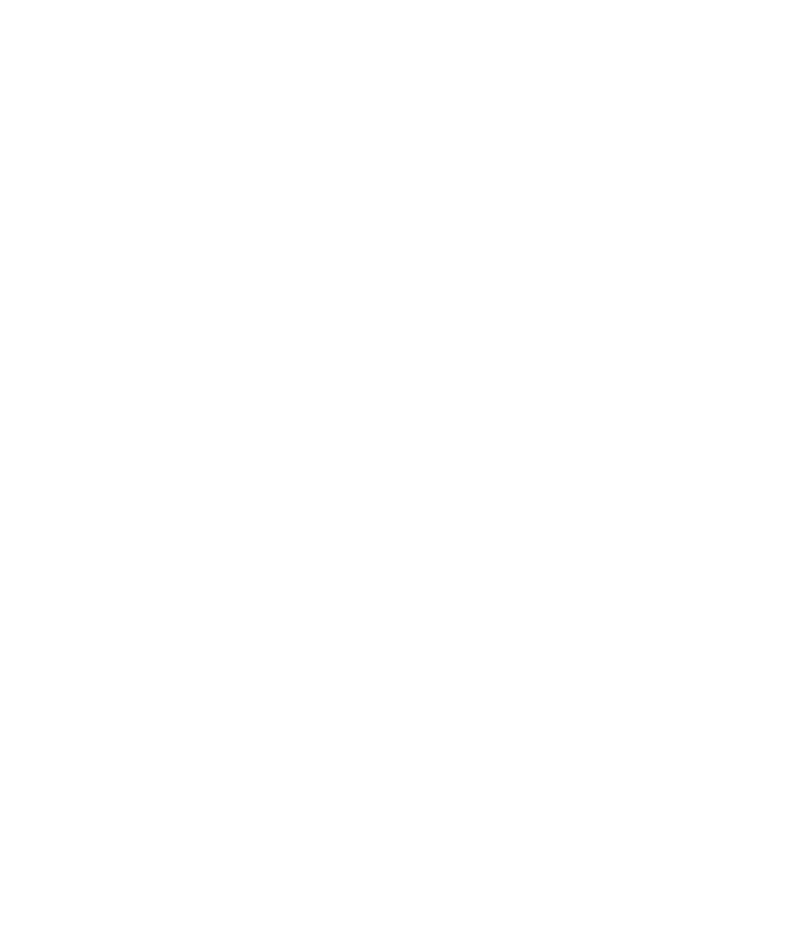
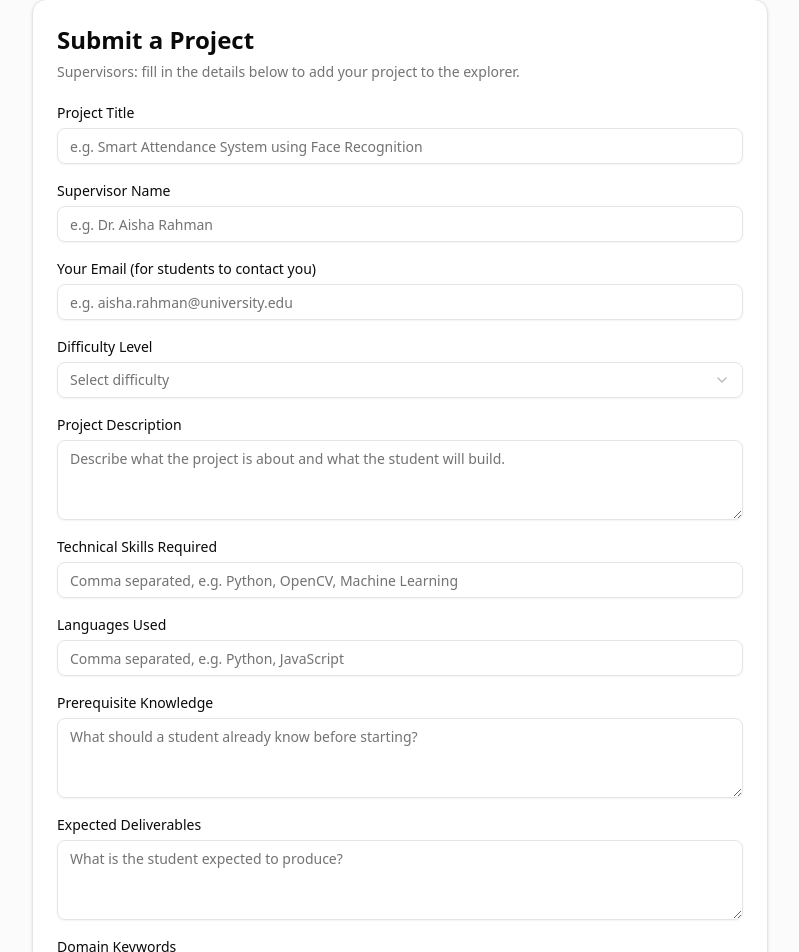
Before and after one commit to anipython1/Orbital-Team-Enzyme-7627, a React (Vite) app in the folder frontend/: page /submit-project in a window 1280 px wide. Before the commit this address had no page. Shown: the part 98-1050 px from the top of the page, without its empty margins (240-1039 px from the left). Before the commit the page ends 800 px from the top, so only its background shows below. Built offline with nearby package versions, Linux system fonts and the light colour scheme.

Commit message:
added option for supervisors to put their email

```diff
--- a/frontend/src/App.jsx
+++ b/frontend/src/App.jsx
@@ -4,6 +4,7 @@
 import Register from "./pages/Register"
 import StudentDashboard from "./pages/StudentDashboard"
 import ExploreProjects from "./pages/ExploreProjects"
+import SubmitProject from "./pages/SubmitProject"
 
 export default function App() {
   return (
@@ -13,6 +14,7 @@
       <Route path="/register" element={<Register />} />
       <Route path="/dashboard" element={<StudentDashboard />} />
       <Route path="/explore" element={<ExploreProjects />} />
+      <Route path="/submit-project" element={<SubmitProject />} />
     </Routes>
   )
 }
--- a/frontend/src/components/ProjectDetailModal.jsx
+++ b/frontend/src/components/ProjectDetailModal.jsx
@@ -66,6 +66,17 @@
             <p className="text-sm text-muted-foreground">
               Supervisor: {project.supervisor_name}
             </p>
+            {project.contact_email && (
+              <p className="text-sm text-muted-foreground">
+                Contact:{" "}
+                <a
+                  href={`mailto:${project.contact_email}`}
+                  className="underline hover:text-foreground"
+                >
+                  {project.contact_email}
+                </a>
+              </p>
+            )}
             <Badge
               className="mt-1"
               variant={difficultyVariant[project.difficulty] || "outline"}
--- /dev/null
+++ b/frontend/src/components/ui/textarea.jsx
@@ -0,0 +1,18 @@
+import * as React from "react"
+
+import { cn } from "@/lib/utils"
+
+function Textarea({ className, ...props }) {
+  return (
+    <textarea
+      data-slot="textarea"
+      className={cn(
+        "border-input placeholder:text-muted-foreground focus-visible:border-ring focus-visible:ring-ring/50 flex min-h-20 w-full rounded-md border bg-transparent px-3 py-2 text-base shadow-xs transition-[color,box-shadow] outline-none focus-visible:ring-[3px] disabled:cursor-not-allowed disabled:opacity-50 md:text-sm",
+        className
+      )}
+      {...props}
+    />
+  )
+}
+
+export { Textarea }
--- a/frontend/src/lib/api.js
+++ b/frontend/src/lib/api.js
@@ -19,5 +19,6 @@
   register: (user) => request("/register", { method: "POST", body: JSON.stringify(user) }),
   login: (credentials) => request("/login", { method: "POST", body: JSON.stringify(credentials) }),
   getProjects: () => request("/projects"),
+  createProject: (project) => request("/projects", { method: "POST", body: JSON.stringify(project) }),
   matchProjects: (profile) => request("/match", { method: "POST", body: JSON.stringify(profile) }),
 }
--- a/frontend/src/pages/Landing.jsx
+++ b/frontend/src/pages/Landing.jsx
@@ -49,6 +49,9 @@
           <Button size="lg" variant="outline" asChild>
             <Link to="/explore">Explore Projects</Link>
           </Button>
+          <Button size="lg" variant="outline" asChild>
+            <Link to="/submit-project">Submit Project</Link>
+          </Button>
         </div>
 
         {/* Feature cards */}
--- /dev/null
+++ b/frontend/src/pages/SubmitProject.jsx
@@ -0,0 +1,255 @@
+import { useState } from "react"
+import { Link, useNavigate } from "react-router-dom"
+import { ArrowLeft, GraduationCap } from "lucide-react"
+import { Button } from "@/components/ui/button"
+import {
+  Card,
+  CardContent,
+  CardDescription,
+  CardHeader,
+  CardTitle,
+} from "@/components/ui/card"
+import { Input } from "@/components/ui/input"
+import { Label } from "@/components/ui/label"
+import { Textarea } from "@/components/ui/textarea"
+import {
+  Select,
+  SelectContent,
+  SelectItem,
+  SelectTrigger,
+  SelectValue,
+} from "@/components/ui/select"
+import { api } from "@/lib/api"
+
+const EMPTY_FORM = {
+  title: "",
+  supervisor_name: "",
+  contact_email: "",
+  difficulty: "",
+  description: "",
+  required_skills: "",
+  languages: "",
+  prerequisite_knowledge: "",
+  expected_deliverables: "",
+  domain_keywords: "",
+}
+
+/**
+ * Page where supervisors submit a new project.
+ * Reached from the "Submit Project" button on the landing page.
+ */
+export default function SubmitProject() {
+  const navigate = useNavigate()
+  const [form, setForm] = useState(EMPTY_FORM)
+  const [error, setError] = useState("")
+  const [loading, setLoading] = useState(false)
+
+  // Update one field of the form.
+  function update(field, value) {
+    setForm((prev) => ({ ...prev, [field]: value }))
+  }
+
+  async function handleSubmit(event) {
+    event.preventDefault()
+    setError("")
+
+    // Basic validation
+    if (form.title.trim().length < 3) {
+      setError("Please enter a project title.")
+      return
+    }
+    if (form.supervisor_name.trim().length < 2) {
+      setError("Please enter the supervisor name.")
+      return
+    }
+    if (!/^[^\s@]+@[^\s@]+\.[^\s@]+$/.test(form.contact_email.trim())) {
+      setError("Please enter a valid contact email.")
+      return
+    }
+    if (!form.difficulty) {
+      setError("Please select a difficulty level.")
+      return
+    }
+    if (form.description.trim().length < 10) {
+      setError("Please enter a project description.")
+      return
+    }
+    if (!form.required_skills.trim()) {
+      setError("Please list the technical skills required.")
+      return
+    }
+
+    // Call  backend
+    setLoading(true)
+    try {
+      await api.createProject(form)
+      navigate("/explore")
+    } catch (err) {
+      setError(err.message)
+    } finally {
+      setLoading(false)
+    }
+  }
+
+  return (
+    <div className="min-h-screen bg-muted/40">
+      <header className="border-b bg-background">
+        <div className="mx-auto flex max-w-3xl items-center justify-between px-4 py-4">
+          <div className="flex items-center gap-2 font-semibold">
+            <GraduationCap className="size-6" />
+            FindMyFYP
+          </div>
+          <Button variant="ghost" size="sm" asChild>
+            <Link to="/">
+              <ArrowLeft /> Back to Home
+            </Link>
+          </Button>
+        </div>
+      </header>
+
+      <main className="mx-auto max-w-3xl px-4 py-8">
+        <Card>
+          <CardHeader>
+            <CardTitle className="text-2xl">Submit a Project</CardTitle>
+            <CardDescription>
+              Supervisors: fill in the details below to add your project to the
+              explorer.
+            </CardDescription>
+          </CardHeader>
+          <CardContent>
+            <form onSubmit={handleSubmit} className="grid gap-5">
+              <div className="grid gap-2">
+                <Label htmlFor="title">Project Title</Label>
+                <Input
+                  id="title"
+                  placeholder="e.g. Smart Attendance System using Face Recognition"
+                  value={form.title}
+                  onChange={(e) => update("title", e.target.value)}
+                  required
+                />
+              </div>
+
+              <div className="grid gap-2">
+                <Label htmlFor="supervisor_name">Supervisor Name</Label>
+                <Input
+                  id="supervisor_name"
+                  placeholder="e.g. Dr. Aisha Rahman"
+                  value={form.supervisor_name}
+                  onChange={(e) => update("supervisor_name", e.target.value)}
+                  required
+                />
+              </div>
+
+              <div className="grid gap-2">
+                <Label htmlFor="contact_email">
+                  Your Email (for students to contact you)
+                </Label>
+                <Input
+                  id="contact_email"
+                  type="email"
+                  placeholder="e.g. aisha.rahman@university.edu"
+                  value={form.contact_email}
+                  onChange={(e) => update("contact_email", e.target.value)}
+                  required
+                />
+              </div>
+
+              <div className="grid gap-2">
+                <Label htmlFor="difficulty">Difficulty Level</Label>
+                <Select
+                  value={form.difficulty}
+                  onValueChange={(value) => update("difficulty", value)}
+                >
+                  <SelectTrigger id="difficulty" className="w-full">
+                    <SelectValue placeholder="Select difficulty" />
+                  </SelectTrigger>
+                  <SelectContent>
+                    <SelectItem value="Beginner">Beginner</SelectItem>
+                    <SelectItem value="Intermediate">Intermediate</SelectItem>
+                    <SelectItem value="Advanced">Advanced</SelectItem>
+                  </SelectContent>
+                </Select>
+              </div>
+
+              <div className="grid gap-2">
+                <Label htmlFor="description">Project Description</Label>
+                <Textarea
+                  id="description"
+                  placeholder="Describe what the project is about and what the student will build."
+                  value={form.description}
+                  onChange={(e) => update("description", e.target.value)}
+                  required
+                />
+              </div>
+
+              <div className="grid gap-2">
+                <Label htmlFor="required_skills">Technical Skills Required</Label>
+                <Input
+                  id="required_skills"
+                  placeholder="Comma separated, e.g. Python, OpenCV, Machine Learning"
+                  value={form.required_skills}
+                  onChange={(e) => update("required_skills", e.target.value)}
+                  required
+                />
+              </div>
+
+              <div className="grid gap-2">
+                <Label htmlFor="languages">Languages Used</Label>
+                <Input
+                  id="languages"
+                  placeholder="Comma separated, e.g. Python, JavaScript"
+                  value={form.languages}
+                  onChange={(e) => update("languages", e.target.value)}
+                />
+              </div>
+
+              <div className="grid gap-2">
+                <Label htmlFor="prerequisite_knowledge">
+                  Prerequisite Knowledge
+                </Label>
+                <Textarea
+                  id="prerequisite_knowledge"
+                  placeholder="What should a student already know before starting?"
+                  value={form.prerequisite_knowledge}
+                  onChange={(e) =>
+                    update("prerequisite_knowledge", e.target.value)
+                  }
+                />
+              </div>
+
+              <div className="grid gap-2">
+                <Label htmlFor="expected_deliverables">
+                  Expected Deliverables
+                </Label>
+                <Textarea
+                  id="expected_deliverables"
+                  placeholder="What is the student expected to produce?"
+                  value={form.expected_deliverables}
+                  onChange={(e) =>
+                    update("expected_deliverables", e.target.value)
+                  }
+                />
+              </div>
+
+              <div className="grid gap-2">
+                <Label htmlFor="domain_keywords">Domain Keywords</Label>
+                <Input
+                  id="domain_keywords"
+                  placeholder="Comma separated, e.g. Computer Vision, Biometrics"
+                  value={form.domain_keywords}
+                  onChange={(e) => update("domain_keywords", e.target.value)}
+                />
+              </div>
+
+              {error && <p className="text-sm text-destructive">{error}</p>}
+
+              <Button type="submit" disabled={loading}>
+                {loading ? "Submitting..." : "Submit Project"}
+              </Button>
+            </form>
+          </CardContent>
+        </Card>
+      </main>
+    </div>
+  )
+}
```
Also changed, not shown: 2 other files (tests, documents, lock files or other folders).
